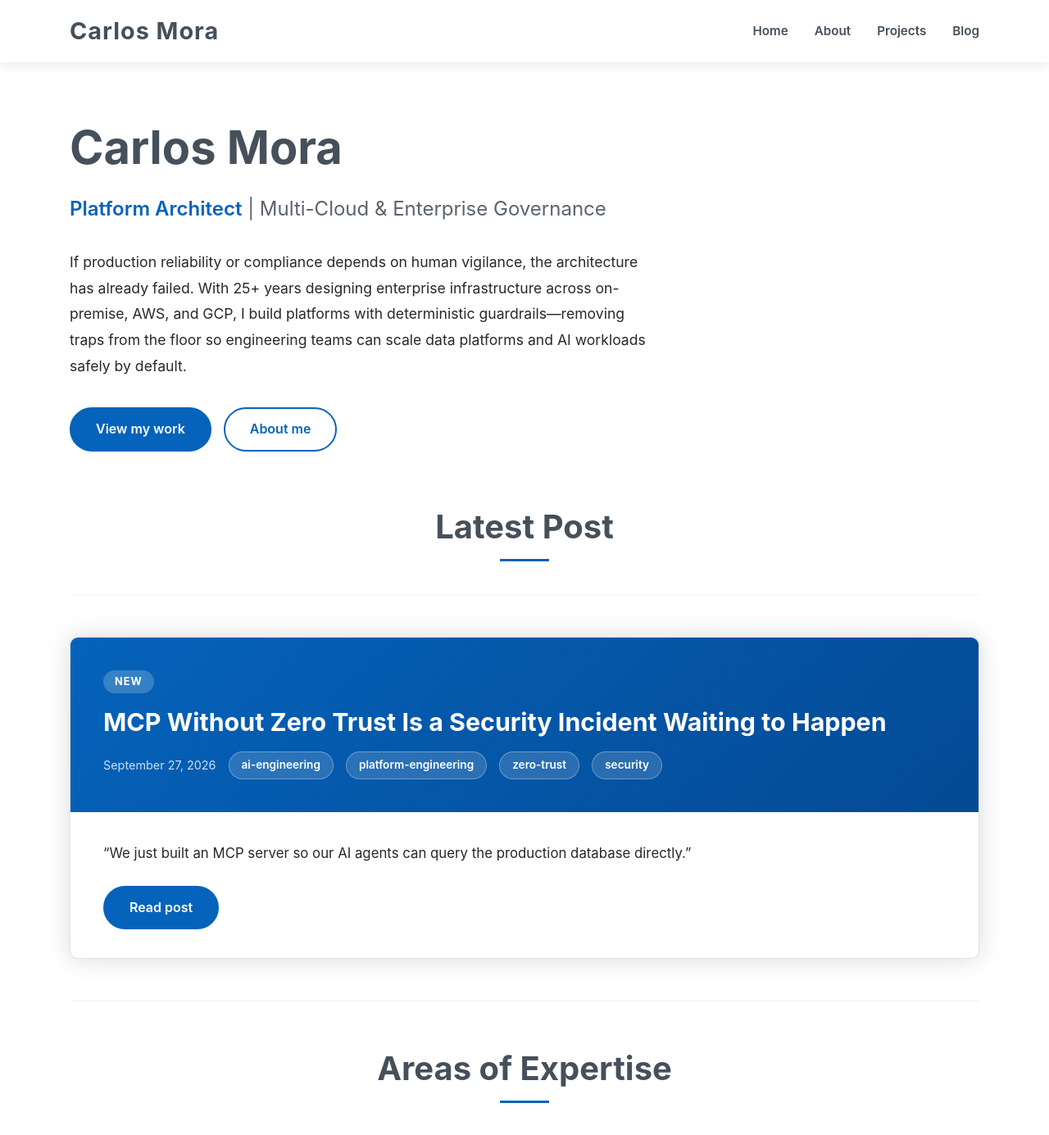
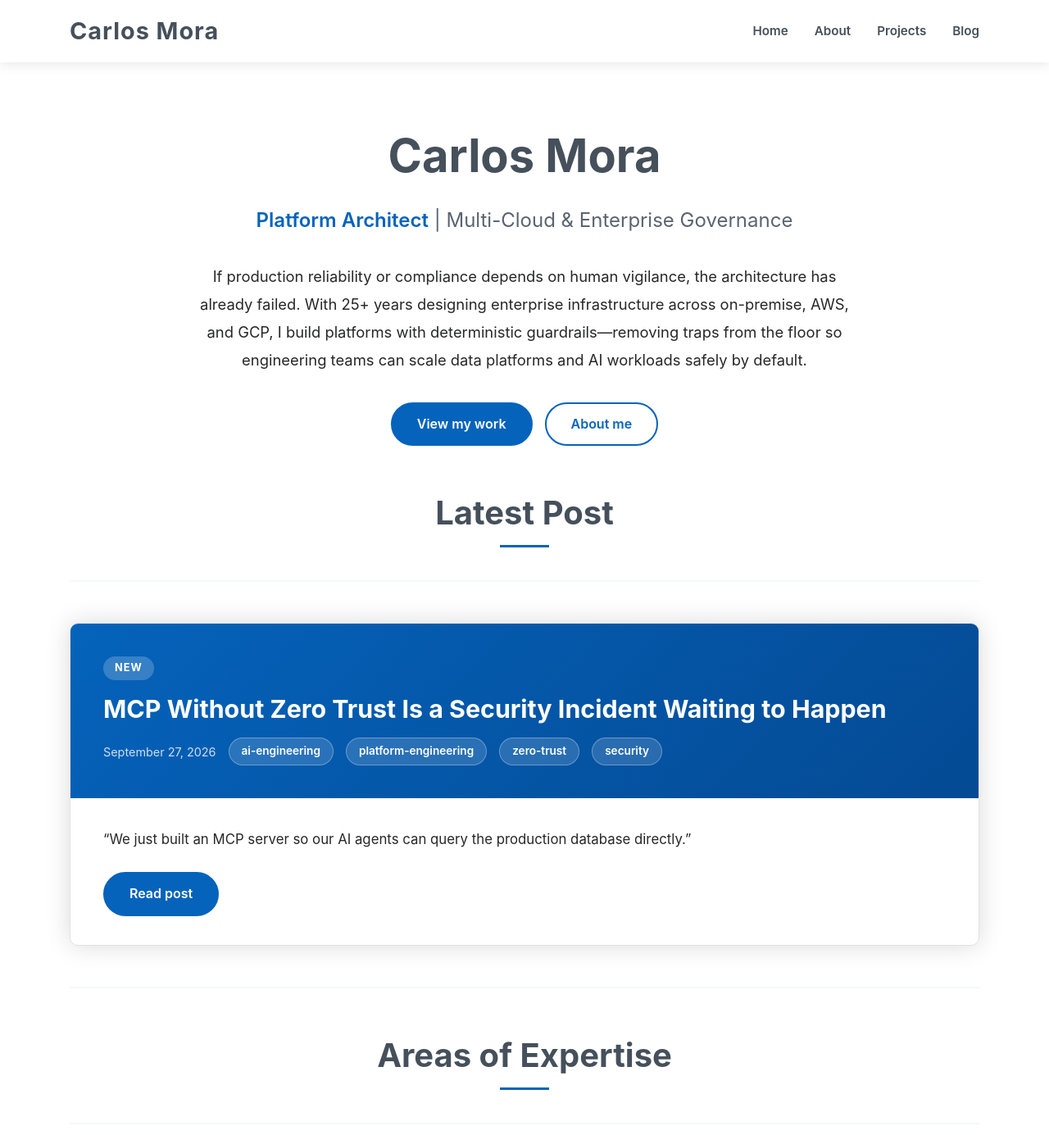
Before and after one commit to carlosmoradev/carlosmoradev.github.io, a Jekyll site: the page built from index.md, in a window 1280 px wide and 1400 px high. Shown: the top 1385 px of the window at 82% size. Built offline with Jekyll 4.4.1, drawn with Linux system fonts in a browser that asks for light colours.

Commit message:
style: Rebalance desktop container width, establish vertical paragraph rhythm, and center hero

```diff
--- a/assets/css/style.css
+++ b/assets/css/style.css
@@ -26,6 +26,13 @@ body {
   line-height: 1.6;
   color: var(--text-color);
   background-color: var(--bg-color);
+}
+
+p {
+  margin-bottom: 1.5rem;
+  line-height: 1.75;
+  font-size: 1.05rem;
+  color: var(--text-color);
 }
 
 .container {
@@ -97,15 +104,15 @@ body {
 }
 
 .hero {
-  text-align: left;
-  padding: 60px 0;
+  text-align: center;
+  padding: 70px 0 50px;
 }
 
 .hero h1 {
   font-size: 3.5rem;
   font-weight: 700;
   color: var(--secondary-color);
-  margin-bottom: 10px;
+  margin-bottom: 12px;
 }
 
 .hero-subtitle {
@@ -122,17 +129,17 @@ body {
 }
 
 .hero-description {
-  font-size: 1.1rem;
+  font-size: 1.15rem;
   color: var(--text-color);
-  max-width: 720px;
-  margin: 0 0 35px;
-  line-height: 1.8;
+  max-width: 820px;
+  margin: 0 auto 35px;
+  line-height: 1.85;
 }
 
 .hero-cta {
   display: flex;
   gap: 15px;
-  justify-content: flex-start;
+  justify-content: center;
   flex-wrap: wrap;
   margin-top: 10px;
 }
@@ -557,12 +564,28 @@ body {
   margin: -40px -15px 40px;
 }
 
-.post-content,
-.project-content,
-.page-content {
-  max-width: 740px;
+.post-content {
+  max-width: 760px;
   margin-left: auto;
   margin-right: auto;
+}
+
+.post-content p {
+  margin-bottom: 1.6rem;
+  line-height: 1.8;
+  font-size: 1.1rem;
+}
+
+.project-content {
+  max-width: 860px;
+  margin-left: auto;
+  margin-right: auto;
+}
+
+.project-content p {
+  margin-bottom: 1.5rem;
+  line-height: 1.75;
+  font-size: 1.05rem;
 }
 
 .project-title, .post-title {
```
Also changed, not shown: .claude/skills/portfolio-ui-system/SKILL.md.
